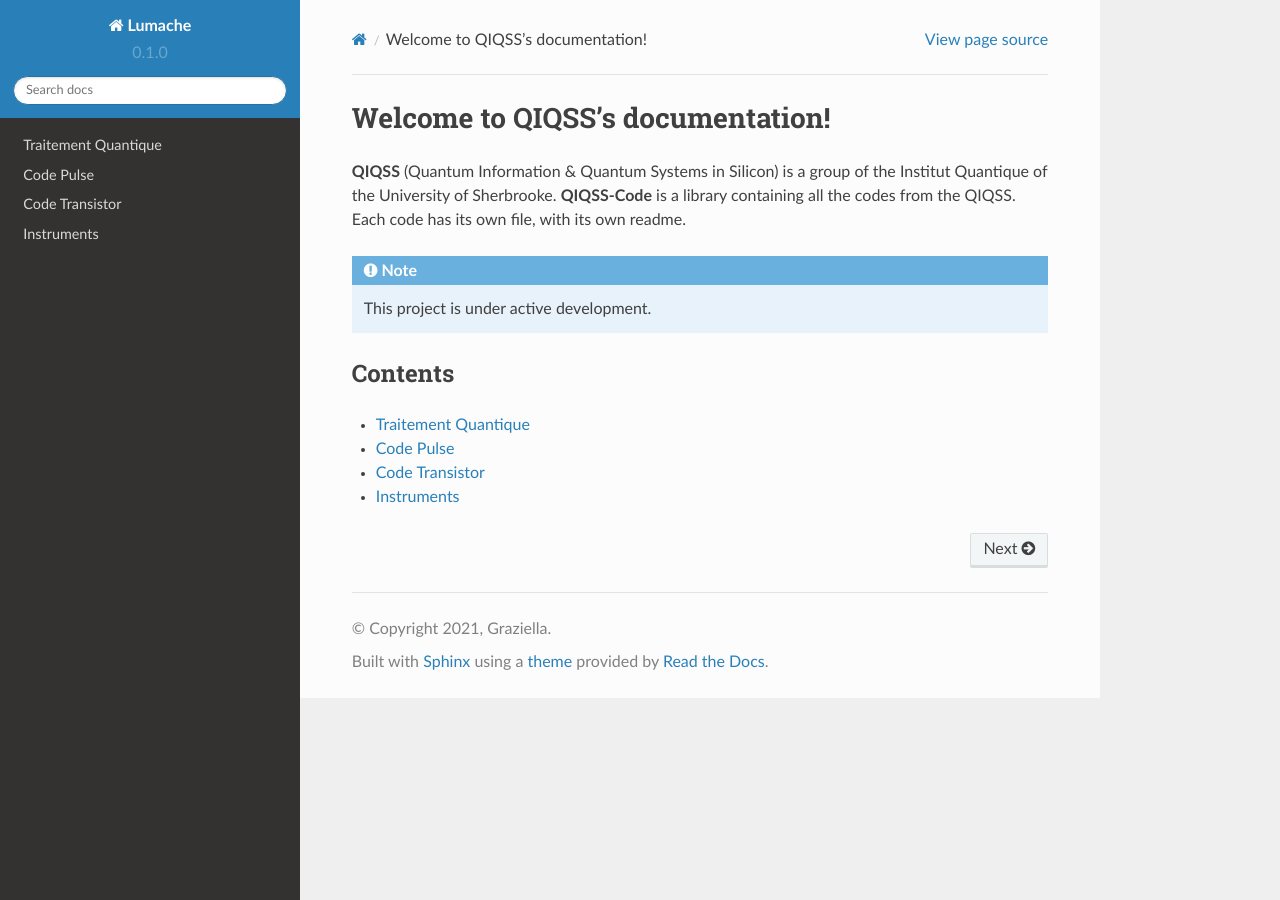
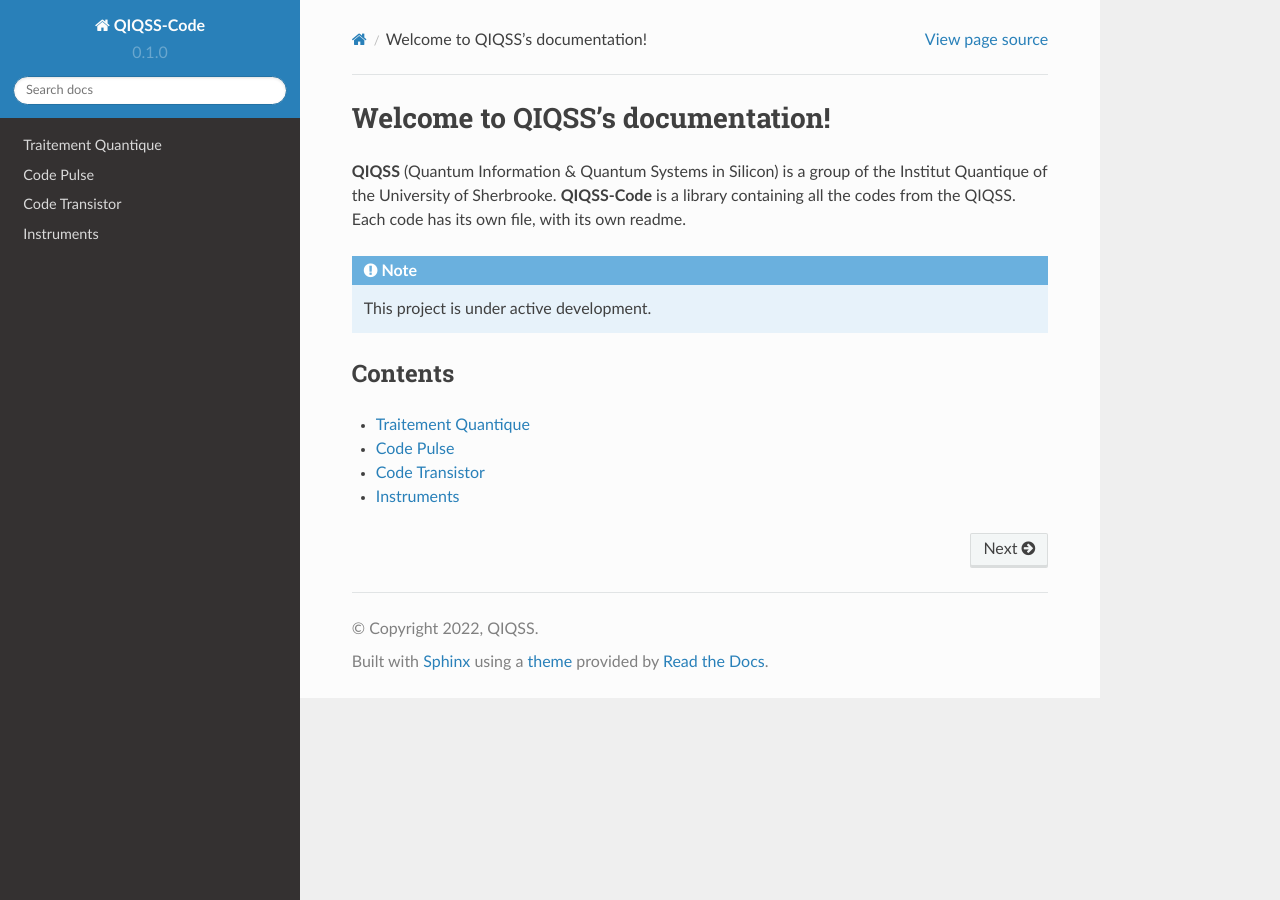
Before and after one commit to DevonDevilliers/QIQSS-Code, a Sphinx documentation site: the page built from docs/source/index.rst, in a window 1280 px wide. Built offline with Sphinx 7.4.7 and the Read the Docs theme 2.0.0, drawn with Linux system fonts in a browser that asks for light colours.

Commit message:
Create conf.py

```diff
--- a/docs/source/conf.py
+++ b/docs/source/conf.py
@@ -2,9 +2,9 @@
 
 # -- Project information
 
-project = 'Lumache'
-copyright = '2021, Graziella'
-author = 'Graziella'
+project = 'QIQSS-Code'
+copyright = '2022, QIQSS'
+author = 'QIQSS'
 
 release = '0.1'
 version = '0.1.0'
```
